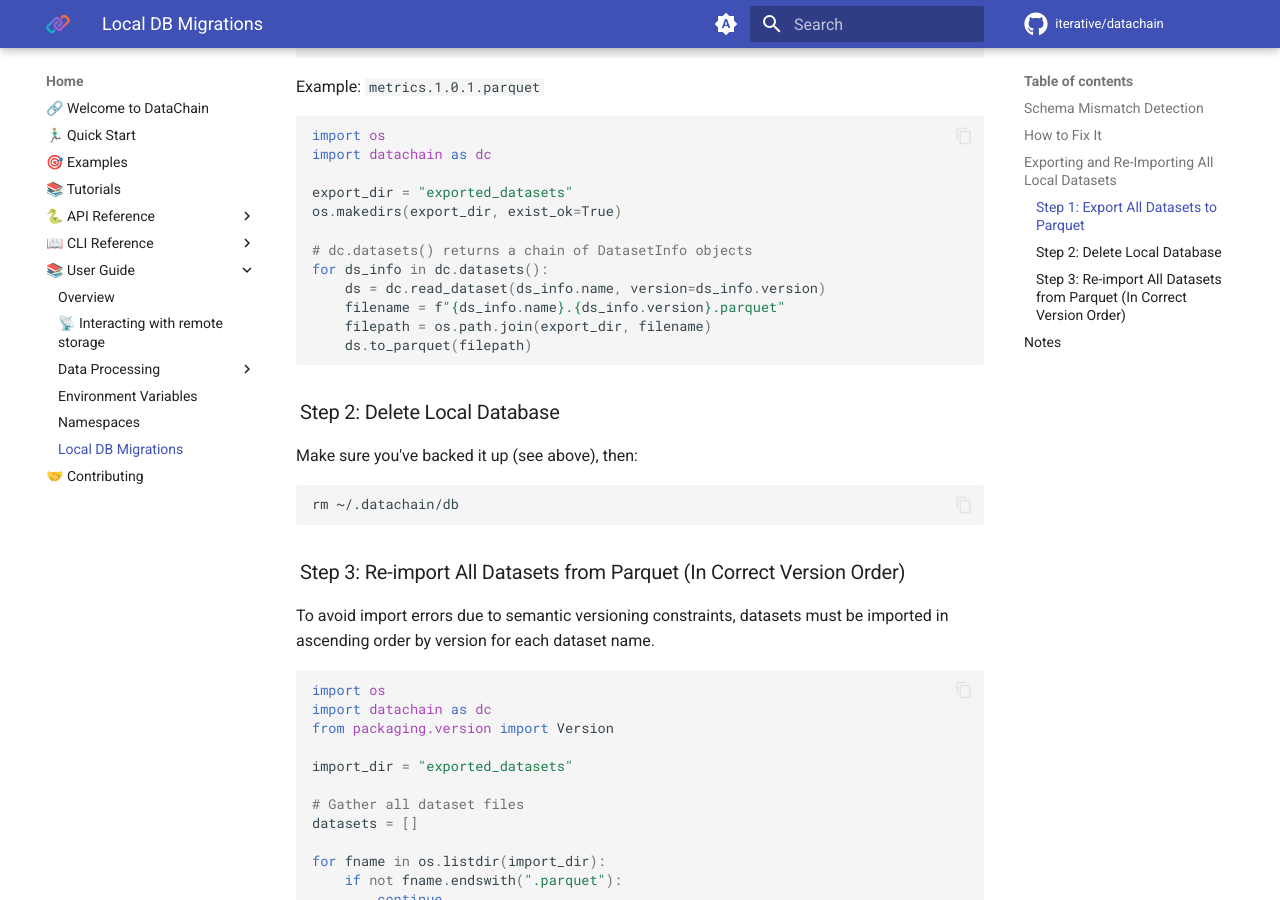
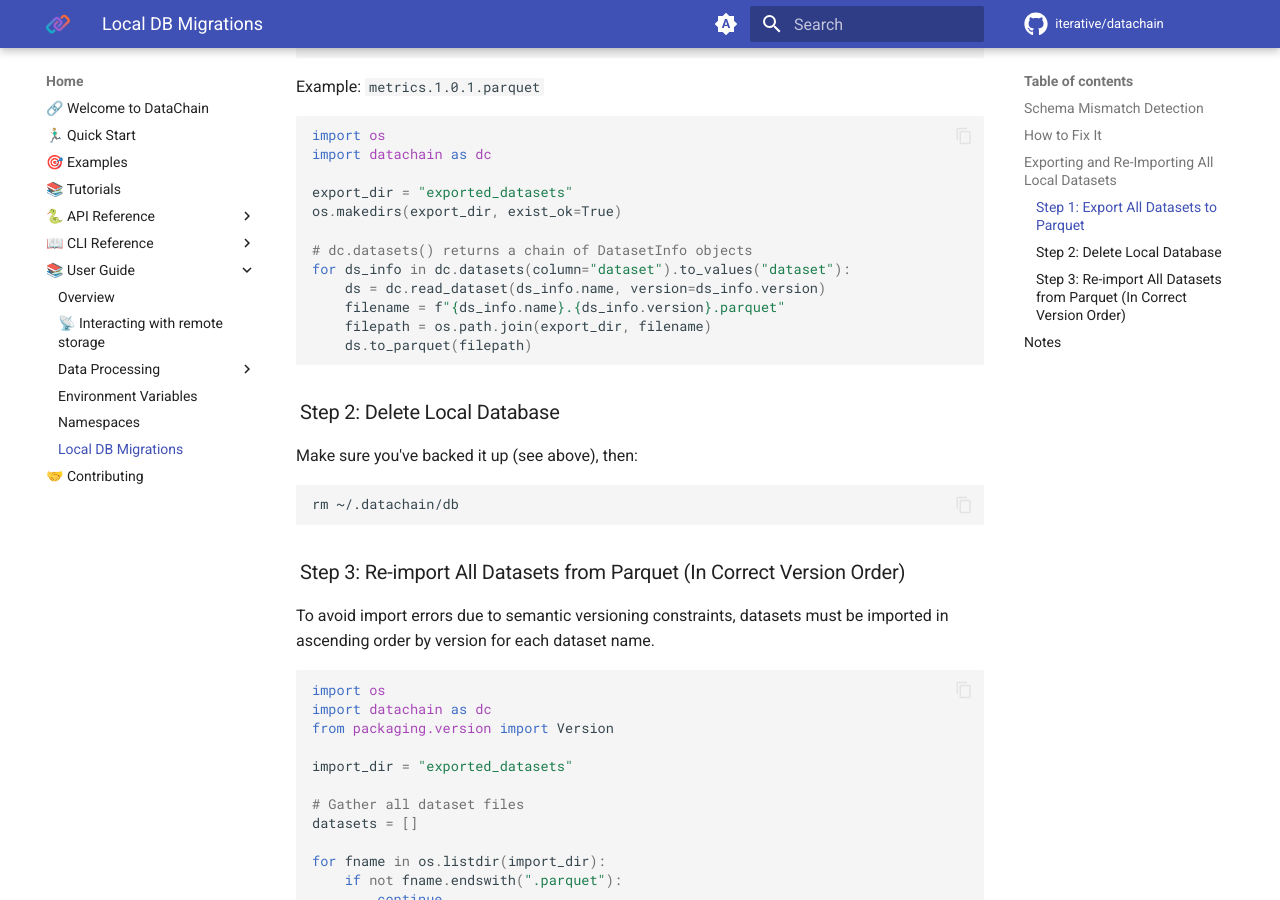
Before and after one commit to iterative/datachain, an MkDocs documentation site: the page built from docs/guide/db_migrations.md, in a window 1280 px wide and 900 px high, scrolled down 1284 px. Built offline with MkDocs 1.6.1 and Material for MkDocs 9.7.7, drawn with Linux system fonts in a browser that asks for light colours; comment, search, counter and statistics services are not loaded; some of the changed text lies outside the part shown.

Commit message:
fix migration docs

````diff
--- a/docs/guide/db_migrations.md
+++ b/docs/guide/db_migrations.md
@@ -3,7 +3,7 @@
 When using the DataChain CLI, datasets are stored in a local SQLite database located at:
 
 ```
-~/.datachain/db
+.datachain/db
 ```
 
 Unlike the SaaS version (Studio), the CLI does **not** support automatic database migrations. This means that after upgrading the DataChain CLI, the local database schema may become incompatible with the updated codebase.
@@ -54,7 +54,7 @@
 os.makedirs(export_dir, exist_ok=True)
 
 # dc.datasets() returns a chain of DatasetInfo objects
-for ds_info in dc.datasets():
+for ds_info in dc.datasets(column="dataset").to_values("dataset"):
     ds = dc.read_dataset(ds_info.name, version=ds_info.version)
     filename = f"{ds_info.name}.{ds_info.version}.parquet"
     filepath = os.path.join(export_dir, filename)
````
